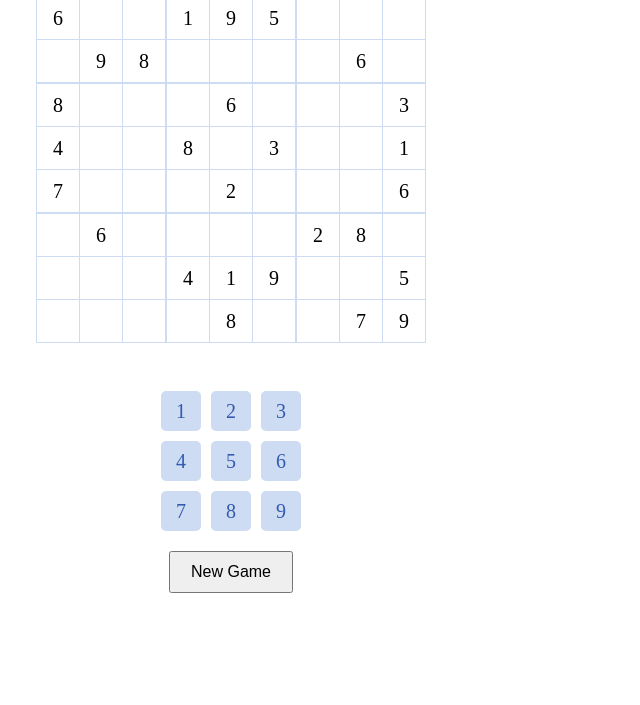
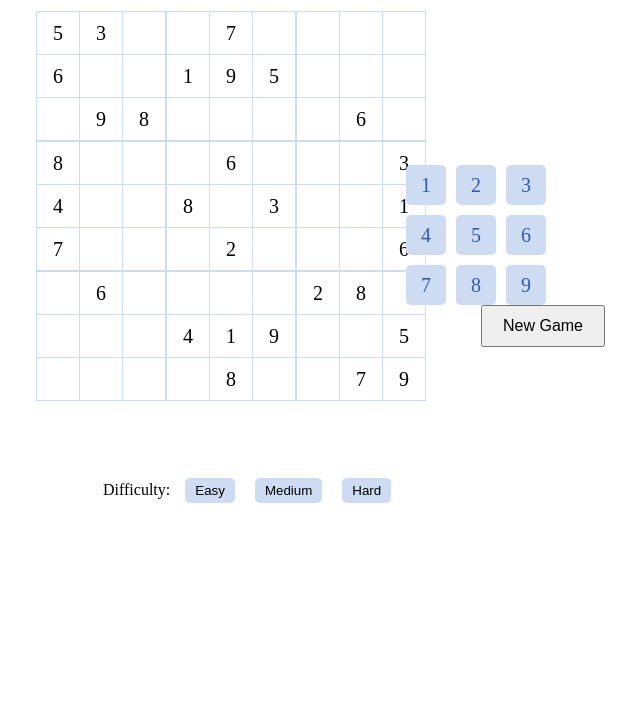
Before and after one commit to ryoko-yamamoto/javascript-sudoku, a plain HTML site: page index.html in a window 1280 px wide. Shown: the part 95-800 px from the top of the page, without its empty margins (409-1049 px from the left). Drawn offline with Linux system fonts and the light colour scheme.

Commit message:
some design

```diff
--- a/index.html
+++ b/index.html
@@ -34,7 +34,7 @@
             border-radius: 5px;
             gap: 10px;
             position: absolute;
-            top: 0;
+            top: 70%;
             left: 40%;
 
 
@@ -62,10 +62,13 @@
 
         #keyboard {
             display: grid;
-            justify-content: center;
+            justify-content: flex-end;
             margin-top: 20px;
             grid-template-columns: repeat(3, 50px);
             row-gap: 10px;
+            position: absolute;
+            top: 30%;
+            right: 25%;
 
         }
         .key {
@@ -81,8 +84,13 @@
             border-radius: 5px;
             color: #325aaf;
         }
-        .key:hover {
+        .key:hover,
+        #easy-button:hover,
+        #medium-button:hover,
+        #hard-button:hover
+         {
             background-color: #d2dae7;
+            cursor: pointer;
 
         }
         #new-game-button{
@@ -91,6 +99,9 @@
             padding: 10px 20px;
             font-size: 1rem;
             cursor: pointer;
+            position: relative;
+            top: -9rem;
+            right: -19.5rem;
         }
         .selected {
             background-color: #cddcf3;
@@ -105,10 +116,12 @@
                 border: none;
                 background-color: #cddcf3;
                 border-radius: 5px;
+
         }
     </style>
 </head>
 <body>
+    <h1 class="sudoku-title" style="display: flex; justify-content: center;text-align: center;">Sudoku</h1>
     <table id="easy-table"></table>
 
     <div id="keyboard">
@@ -171,10 +184,6 @@
             ['', '', '', '', '', '', '', '', ''],
             ['', '', '', '', '', '', '', '', '']
         ];
-
-
-
-
 
 
 
```
